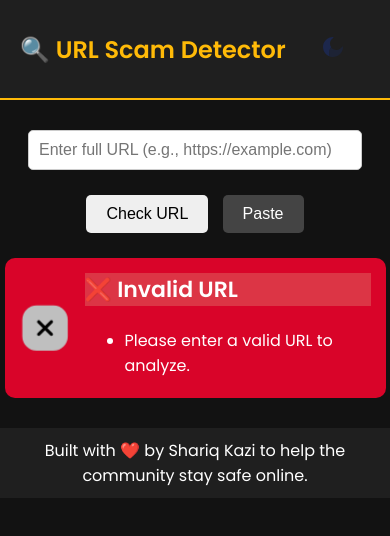
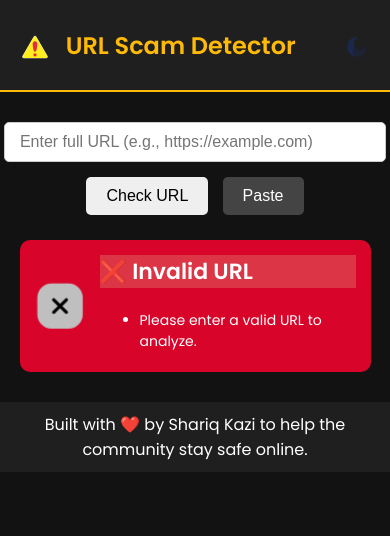
Before and after one commit to shaazkazi/Scam-Detector, a plain HTML site: page index.html in a window 390 px wide. Both pictures are taken after a click on the button "Check URL". Drawn offline with Linux system fonts and the light colour scheme.

Commit message:
Add files via upload

```diff
--- a/index.html
+++ b/index.html
@@ -3,13 +3,14 @@
 <head>
     <meta charset="UTF-8">
     <meta name="viewport" content="width=device-width, initial-scale=1.0">
+    <link rel="icon" href="favicon.png" type="image/png">
     <link href="https://fonts.googleapis.com/css2?family=Poppins:wght@400;600&display=swap" rel="stylesheet">
     <title>URL Scam Detector</title>
     <link rel="stylesheet" href="styles.css">
 </head>
 <body class="dark-mode">
     <header>
-        <h1>🔍 URL Scam Detector</h1>
+        <h1><img src="logo.svg" alt="Logo" class="logo"> URL Scam Detector</h1>
         <button id="toggleTheme" class="theme-toggle-button">
             <img id="themeIcon" src="moon-icon.svg" alt="Toggle Theme">
         </button>
--- a/styles.css
+++ b/styles.css
@@ -217,3 +217,81 @@ footer p {
     vertical-align: middle;
     animation: highlightImage 1.5s ease-in-out infinite;  /* Infinite animation */
 }
+.logo {
+    width: 30px;  /* Adjust size as needed */
+    height: auto; /* Maintain aspect ratio */
+    vertical-align: middle; /* Align the logo with the text */
+    margin-right: 10px; /* Add space between the logo and the text */
+}
+/* Ensure text fits properly on smaller screens */
+@media screen and (max-width: 600px) {
+    /* Adjust the safe title and recommendation background */
+    .safe-title, .safe-recommendation {
+        font-size: 16px;  /* Reduce font size on small screens */
+        padding: 10px;    /* Ensure there's some padding to avoid overflow */
+        word-wrap: break-word;  /* Ensure long text breaks and doesn't overflow */
+        box-sizing: border-box; /* Ensure padding doesn't cause overflow */
+        width: 100%;  /* Ensure elements take up the full width of their container */
+        overflow: hidden;  /* Hide any overflow */
+    }
+
+    /* Reduce font size for general text to fit better on smaller screens */
+    .result ul li {
+        font-size: 14px;  /* Reduce font size for list items */
+    }
+
+    /* Adjust margins and paddings for overall result sections */
+    .result {
+        padding: 15px;  /* Ensure there's some space around the result */
+        box-sizing: border-box; /* Ensure padding doesn't cause overflow */
+        max-width: 100%; /* Prevent the result container from overflowing */
+    }
+
+    /* Ensure the result container is responsive */
+    #result {
+        max-width: 99%;
+        overflow: hidden; /* Prevent overflow */
+    }
+
+    /* Reduce size of icons for mobile */
+    .result img {
+        width: 50px;  /* Adjust size of icons */
+        height: auto;
+    }
+
+    /* Adjust title font size and spacing for mobile */
+    h1 {
+        font-size: 24px;  /* Make the title smaller on mobile */
+        text-align: center;  /* Center the title */
+    }
+
+    /* Adjust theme toggle button size */
+    #toggleTheme {
+        width: 40px;  /* Smaller toggle button for mobile */
+        height: 40px;
+    }
+
+    /* Adjust the input field size for better mobile usability */
+    #urlInput {
+        font-size: 16px;
+        padding: 10px;
+        width: 98%;
+    }
+}
+@media screen and (max-width: 600px) {
+    /* Add padding to the form container to prevent overflow */
+    .input-form {
+        padding: 0 15px;  /* Add horizontal padding to the form */
+    }
+
+    /* Adjust the URL input field */
+    #urlInput {
+        font-size: 16px;         /* Adjust font size for readability */
+        padding: 10px 15px;      /* Add padding inside the input for comfort */
+        width: 98%;             /* Make the input field take full width */
+        box-sizing: border-box;  /* Include padding and borders in the width calculation */
+        margin: 0;               /* Remove margin to avoid overflow */
+        border-radius: 5px;      /* Optional: Give it rounded corners */
+        border: 1px solid #ccc;  /* Optional: Add a border for better focus */
+    }
+}
```
Also changed, not shown: favicon.png (added), logo.svg (added).
